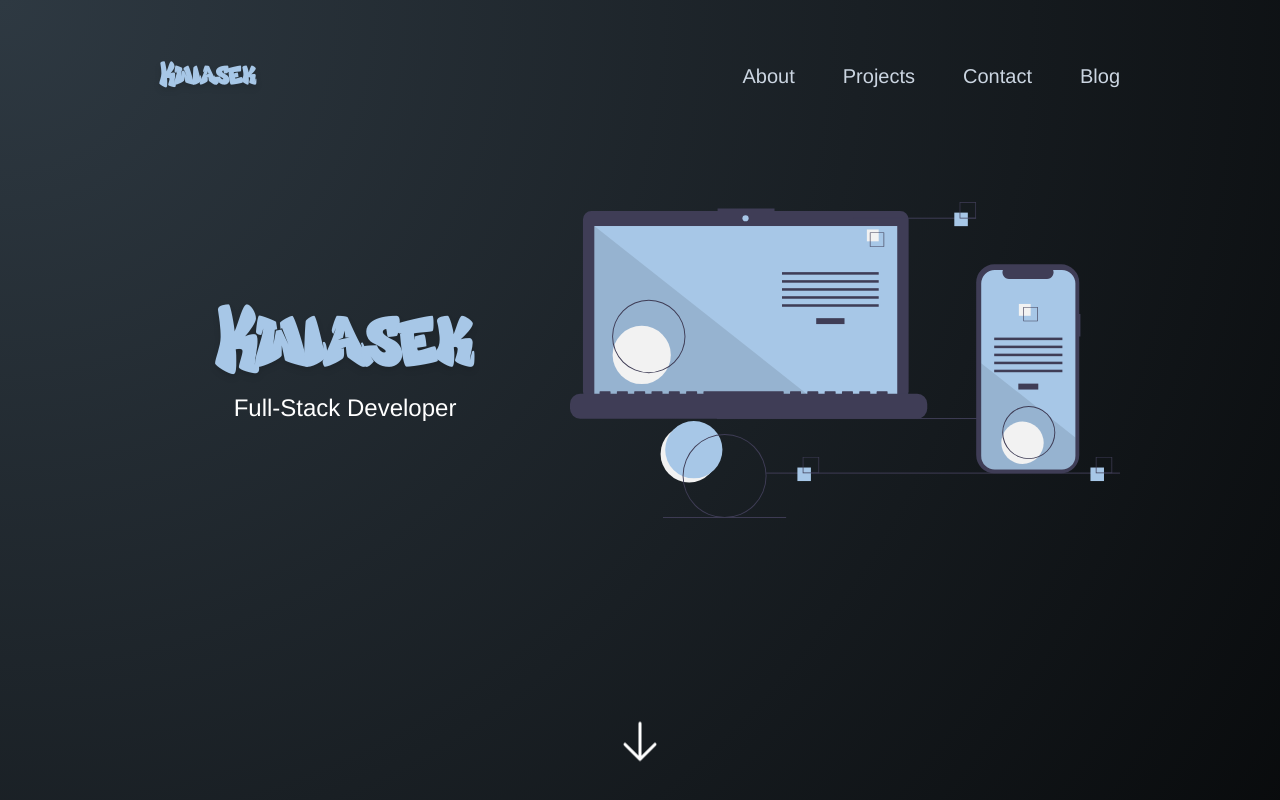
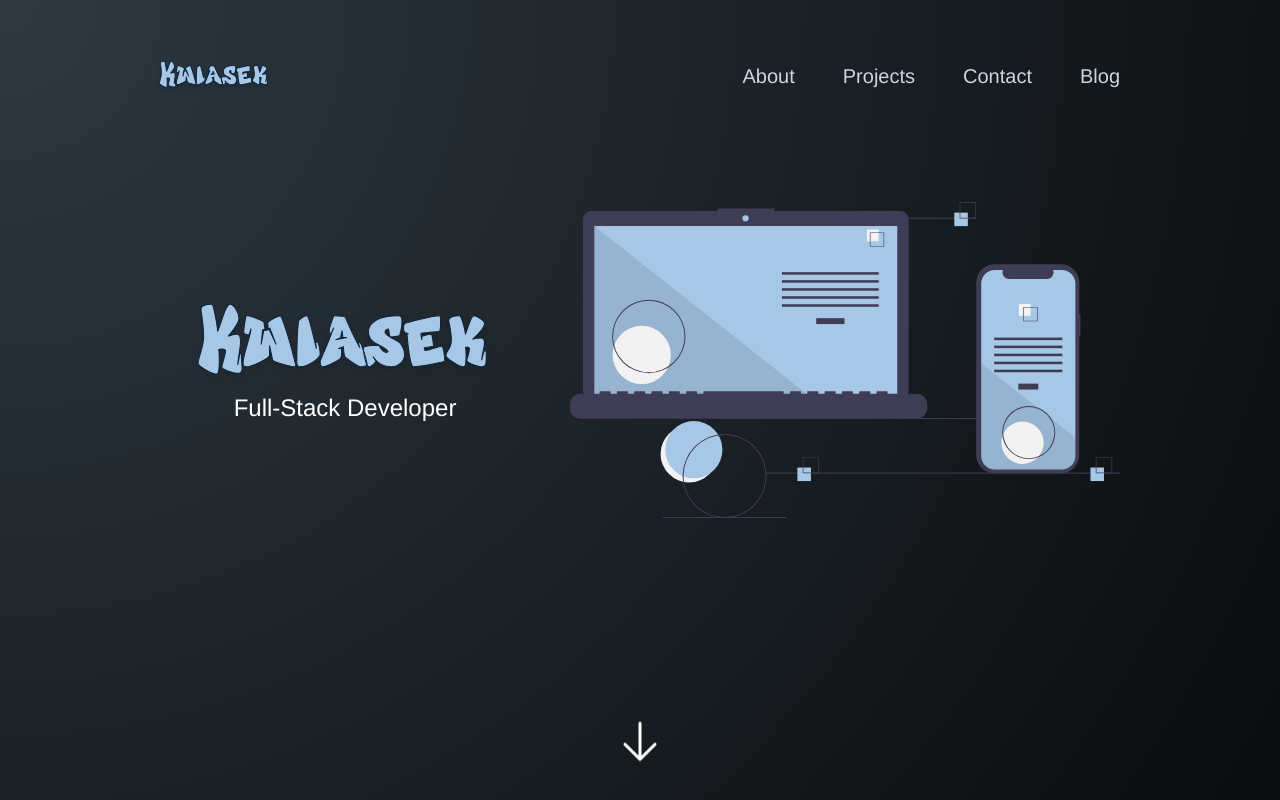
Before and after one commit to Kwiasek/portfoliov2, a Next.js app: page / in a window 1280 px wide. Shown: the top 800 px of the page. Built offline with nearby package versions, Linux system fonts and the light colour scheme; no server answers; the database is empty.

Commit message:
Outline for logo

```diff
--- a/src/components/hero/Logo.tsx
+++ b/src/components/hero/Logo.tsx
@@ -3,7 +3,8 @@ import { graffitiYouth } from "@/app/fonts/graffitiYouth";
 export const Logo = ({ className = "" }: { className: string }) => {
   return (
     <div
-      className={`${graffitiYouth.className} ${className} text-primary drop-shadow-md select-none`}
+      className={`${graffitiYouth.className} ${className} text-primary drop-shadow-md select-none tracking-wider`}
+      style={{ WebkitTextStrokeColor: "#0d243b", WebkitTextStrokeWidth: 1 }}
     >
       Kwiasek
     </div>
```
